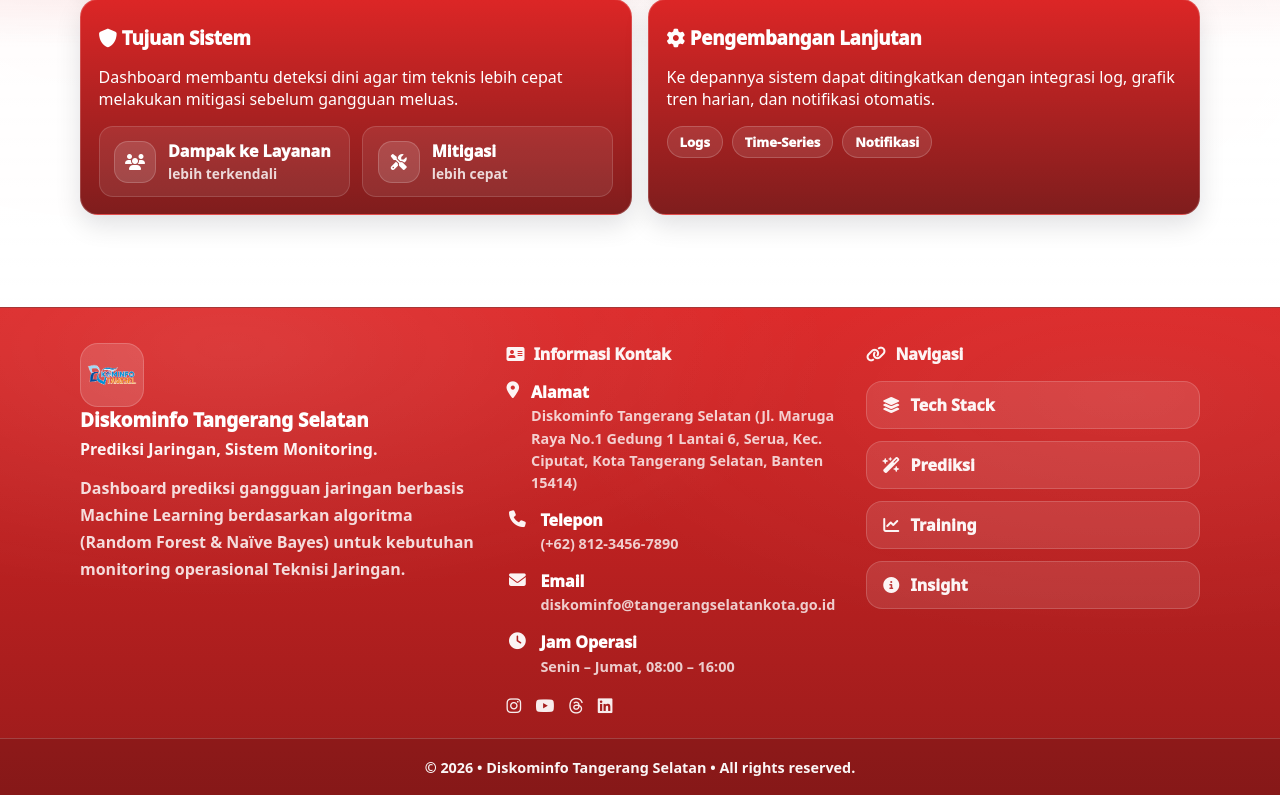
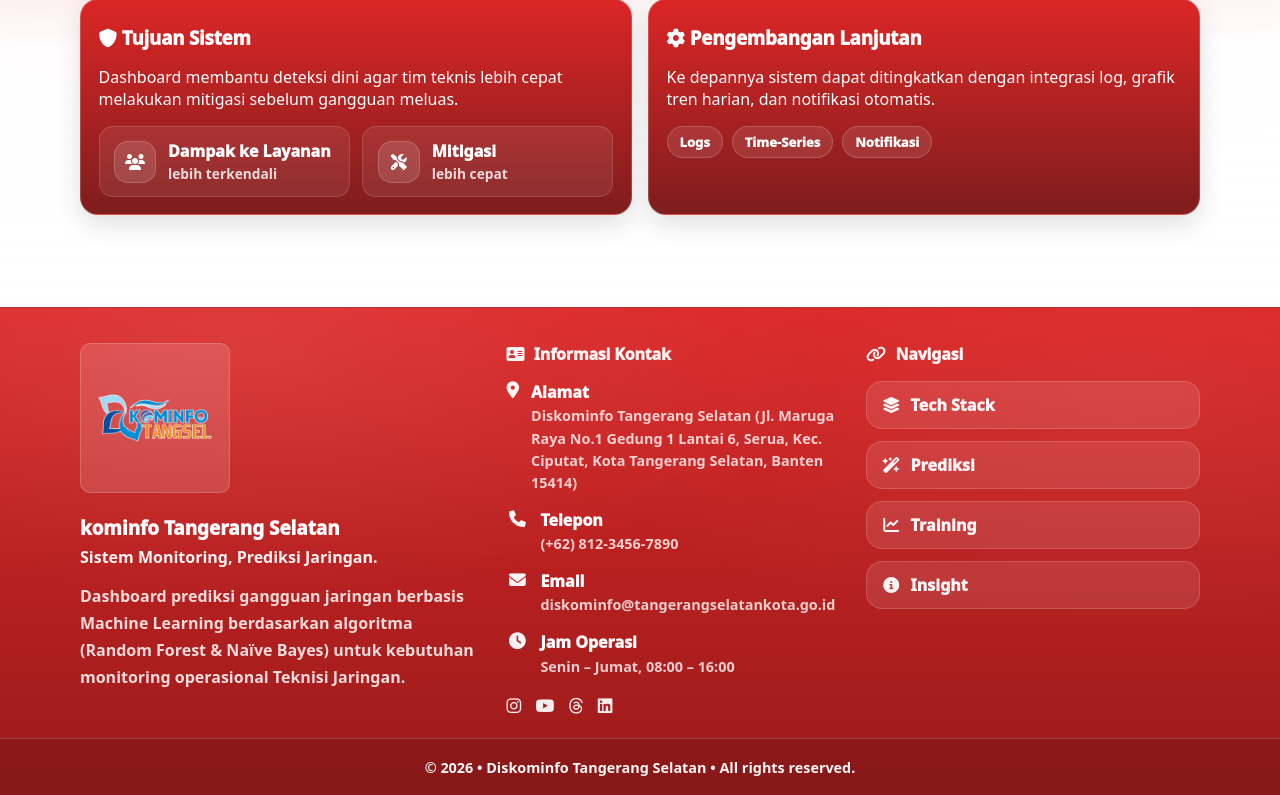
Before and after one commit to Raffa-shi/Prediksi-Machine-Learning, a Flask app: page / in a window 1280 px wide. Shown: the part 4112-4907 px from the top of the page. Run offline with Flask 3, Linux system fonts and the light colour scheme; parts of the project's set-up code (start-up, migrations or seed data) failed here and were passed over.

Commit message:
Penyesuaian Penempatan

```diff
--- a/Supervised Learning/static/style.css
+++ b/Supervised Learning/static/style.css
@@ -1205,11 +1205,11 @@ code {
   color: rgba(255,255,255,0.95);
 }
 
-/* ========= ABOUT ========= */
+/*  ABOUT Footer */
 .footLogoLarge {
-  width: 64px;
-  height: 64px;
-  border-radius: 18px;
+  width: 150px;
+  height: 150px;
+  border-radius: 10px;
 
   display: flex;
   align-items: center;
--- a/Supervised Learning/templates/base.html
+++ b/Supervised Learning/templates/base.html
@@ -51,10 +51,10 @@
       <div class="footLogoLarge">
       <img src="{{ url_for('static', filename='logo_diskominfo.png') }}" alt="Logo Diskominfo">
       </div>
-
+      <br>
       <div class="aboutText">
-        <h3>Diskominfo Tangerang Selatan</h3>
-        <p class="slogan">Prediksi Jaringan, Sistem Monitoring.</p>
+        <h3>kominfo Tangerang Selatan</h3>
+        <p class="slogan">Sistem Monitoring, Prediksi Jaringan.</p>
 
         <p class="footSmall">
           Dashboard prediksi gangguan jaringan berbasis Machine Learning berdasarkan algoritma
```
